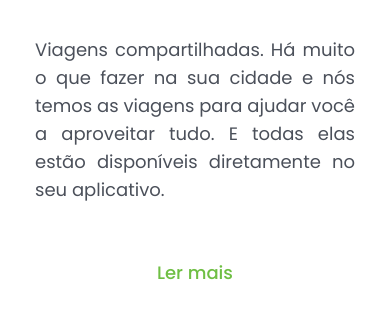
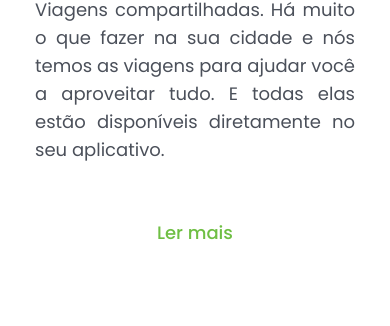
Before and after one commit to eduardocvaliente/Localizacao-Ampla, a plain HTML site: page desafio.html in a window 390 px wide. Shown: the part 607-933 px from the top of the page. After the commit the page ends 893 px from the top, so only its background shows below. Drawn offline with Linux system fonts and the light colour scheme.

Commit message:
Alterações

```diff
--- a/desafio.css
+++ b/desafio.css
@@ -119,8 +119,7 @@ p {
     section {
         width: 100%;
         max-width: 320px;
-        margin-top: 60px;
-        margin: 60px 0 0 0;
+        margin: 20px 0 0 0;
         order: 1;
     }
 
```
Also changed, not shown: img/Design sem nome (5).png (deleted), img/mockup.png (added).
